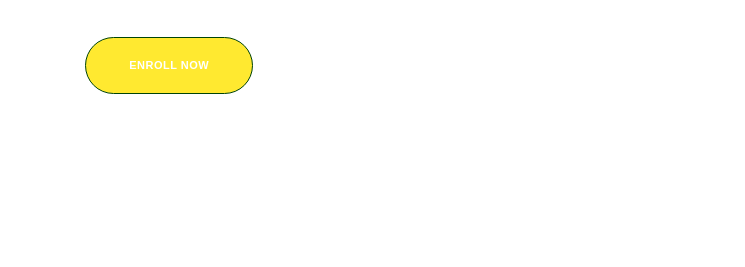
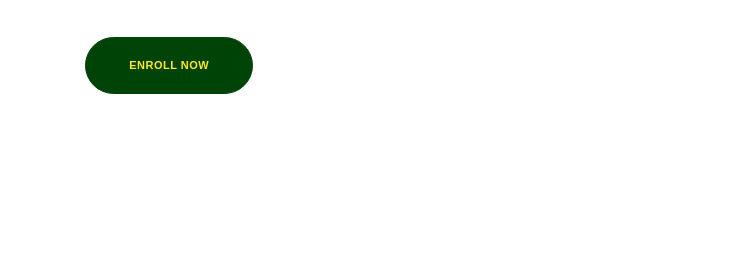
Before and after one commit to srivishinfo/jcf, a plain HTML site: page index.html in a window 1280 px wide. Shown: the part 533-800 px from the top of the page, 0-745 px from the left. Drawn offline with Linux system fonts and the light colour scheme; some packages are replaced by stand-ins of ours; grey boxes are pictures that could not be loaded; a script that the page names is missing; files whose address does not match are found by name; a web font is replaced by a local one.

Commit message:
Update index.html

```diff
--- a/index.html
+++ b/index.html
@@ -190,7 +190,7 @@
 
                         <!-- Button -->
                         <p class="mb-0">
-                            <a href="#" target="_blank" class="btn btn-primary btn-circled" style="background-color: #ffe930 !important;">
+                            <a href="#" target="_blank" class="btn btn-primary btn-circled" style="background-color: #004306 !important; color:#ffe930 !important">
                                 Enroll now
                             </a>
                         </p>
```
